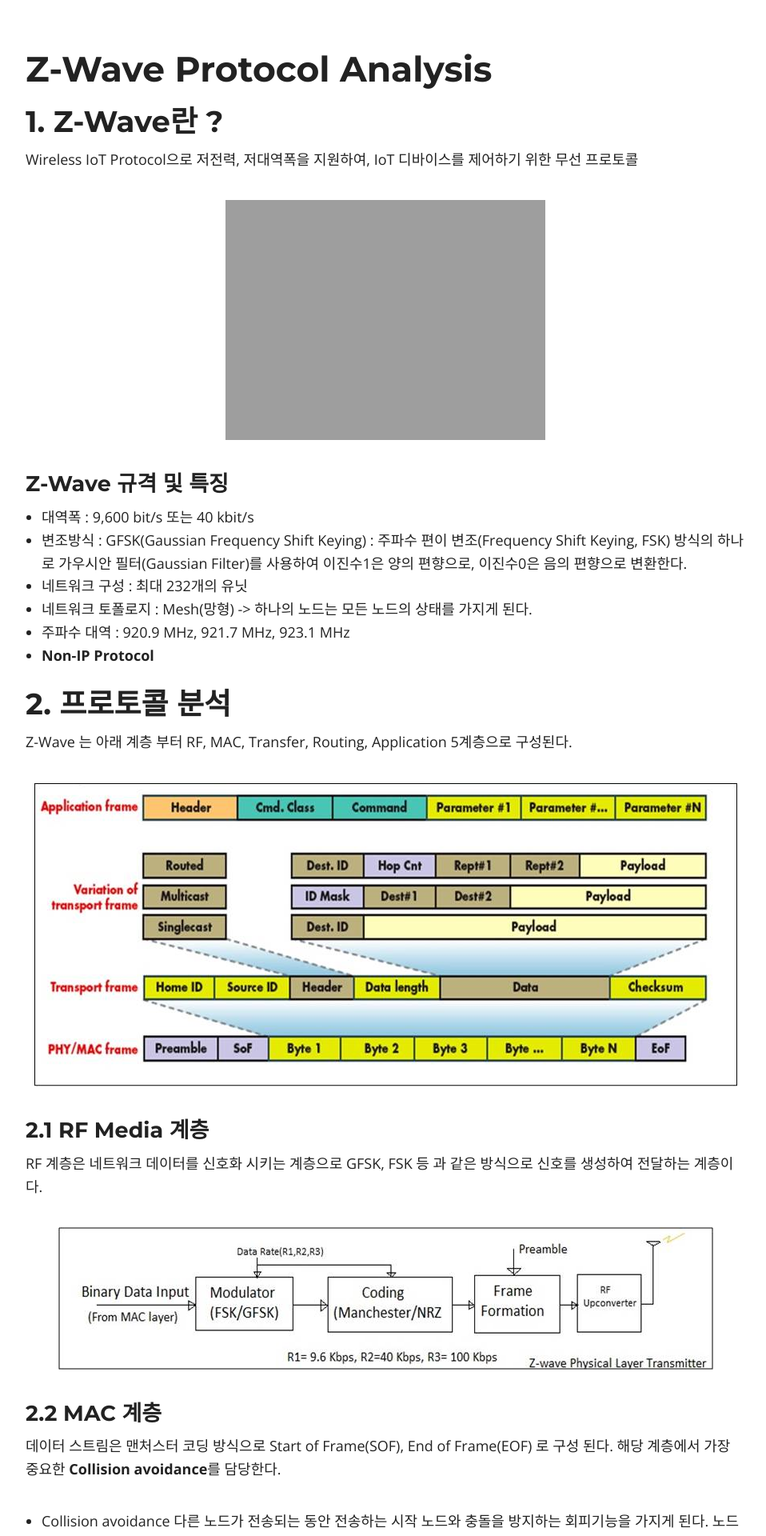
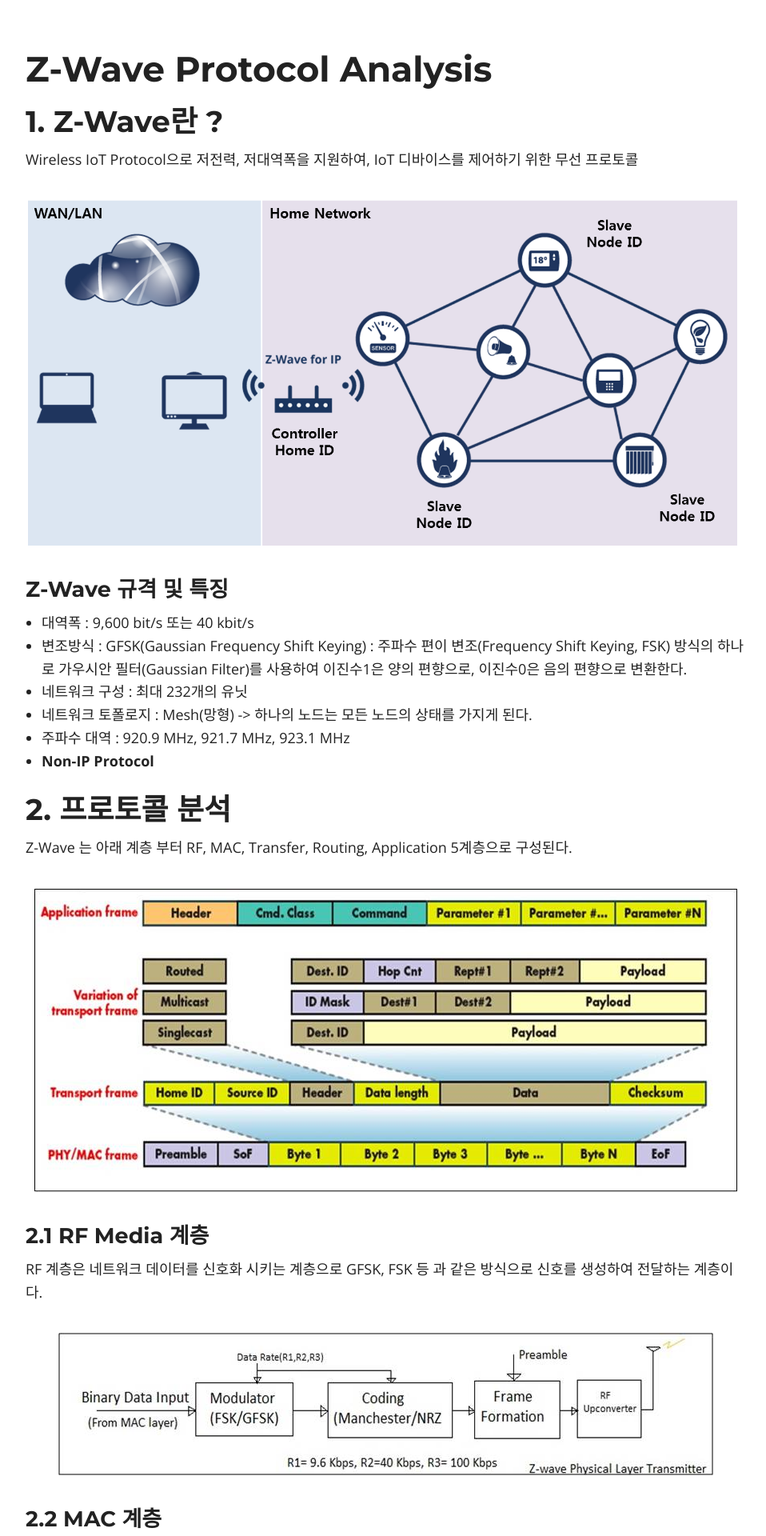
Before and after one commit to hacktagon/hacktagon.github.io, a Jekyll site: the page built from _posts/2017-04-09-Z-Wave_Protocol.md, in a window 1280 px wide. Shown: the part 406-2326 px from the top of the page at 80% size, without its empty margins (158-1116 px from the left). Built offline with Jekyll 4.4.1, drawn with Linux system fonts in a browser that asks for light colours; nearby versions of some CDN libraries; library files that are not in the unit come from our copies.

Commit message:
init
test

```diff
--- a/_posts/2017-04-09-Z-Wave_Protocol.md
+++ b/_posts/2017-04-09-Z-Wave_Protocol.md
@@ -14,7 +14,7 @@
 
 Wireless IoT Protocol으로 저전력, 저대역폭을 지원하여, IoT 디바이스를 제어하기 위한 무선 프로토콜
 
-<img src="{{ site.url }}/images/persu/zz4.jpg" style="display: block; margin: auto;">
+<img src="{{ site.url }}/images/persu/zz4.png" style="display: block; margin: auto;">
 
 
 ### Z-Wave 규격 및 특징
@@ -55,13 +55,13 @@
 항상 하나의 특정 노드로 데이터를 전송하는 방식이며, 수신되었다고 프레임이 인정된다.
 singlecast의 프레임 전송이 제대로 이루어 지지 않았을 경우 재전송한다. 이는 ACK 신호를 수신하는데 걸리는 시간을 통해 재전송 여부를 판단하게 된다.
 
-<img src="{{ site.url }}/images/persu/z1.jpg" style="display: block; margin: auto;">
+<img src="{{ site.url }}/images/persu/z1.png" style="display: block; margin: auto;">
 
 - Transfer Acknowledge Frame Type
 
 Singlecast에 대한 응답을 가지는 신호
 
-<img src="{{ site.url }}/images/persu/z2.jpg" style="display: block; margin: auto;">
+<img src="{{ site.url }}/images/persu/z2.png" style="display: block; margin: auto;">
 
 - Multicatst Frame Type
 1 ~ 232 노드에 프레임을 송신하는 프레임 타입
@@ -77,12 +77,12 @@
 - Routed Acknowledge Frame Type
 페이로드가 없는 라우팅일 경우 singlecast로 전송된다.
 
-<img src="{{ site.url }}/images/persu/z3.jpg" style="display: block; margin: auto;">
+<img src="{{ site.url }}/images/persu/z3.png" style="display: block; margin: auto;">
 
 - Routing Table
 컨트롤러는 네트워크 토폴로지에 대한 노드의 정보를 유지하는 위치 라우팅 테이블을 가진다.
 
-<img src="{{ site.url }}/images/persu/z4.jpg" style="display: block; margin: auto;">
+<img src="{{ site.url }}/images/persu/z4.png" style="display: block; margin: auto;">
 
 - Route to Node
 Routing을 하기 위해서는 노드의 정보를 얻고, 최적의 라우트 프로토콜을 사용해야하는데 이에 관한 문제점을 가지고 있다.
@@ -97,7 +97,7 @@
 
 Application은 해당 IoT의 기능을 나타나며 거기에 들어가는 Value값은 Command parameter로 구성한다.
 
-<img src="{{ site.url }}/images/persu/z5.jpg" style="display: block; margin: auto;">
+<img src="{{ site.url }}/images/persu/z5.png" style="display: block; margin: auto;">
 
 ## 2. Z-Wave 구성
 Z-Wave는 Controller과 Slave 두개로 구성
@@ -124,15 +124,15 @@
 Z-Wave 동작과정은 HomeID 를 가지고 있는 Master가 slave에게 HomeID, NodeID를 부여하는 Pairing 과정에서 부터 시작된다.
 
 아래 그림과 같이 Master는 Slave를 찾기 위해 Broadcast를 통해 자신을 알리게 된다.
-<img src="{{ site.url }}/images/persu/zz5.jpg" style="display: block; margin: auto;">
+<img src="{{ site.url }}/images/persu/zz5.png" style="display: block; margin: auto;">
 
 이후 Pairing 대상인 Slave는 여기서 응답을 주게 된다.
-<img src="{{ site.url }}/images/persu/zz6.jpg" style="display: block; margin: auto;">
+<img src="{{ site.url }}/images/persu/zz6.png" style="display: block; margin: auto;">
 
 Master는 HomeID에 관한 NodeID를 부여하게 되는데, 이로써 Slave는 HomeID를 가진 디바이스간 통신을 할 수 있다.
-<img src="{{ site.url }}/images/persu/zz7.jpg" style="display: block; margin: auto;">
+<img src="{{ site.url }}/images/persu/zz7.png" style="display: block; margin: auto;">
 
 이런 연결 과정이 끝나게 되면, Slave는 Master에게 자신의 정보를 전달하게 되고 Slave가 사용할 수 있는 명령 체계를 전달하게 된다.
-<img src="{{ site.url }}/images/persu/zz8.jpg" style="display: block; margin: auto;">
+<img src="{{ site.url }}/images/persu/zz8.png" style="display: block; margin: auto;">
 
 이후에는 Master가 HomeID, NodeID 에 맞게 명령을 수행하게 된다.
```
